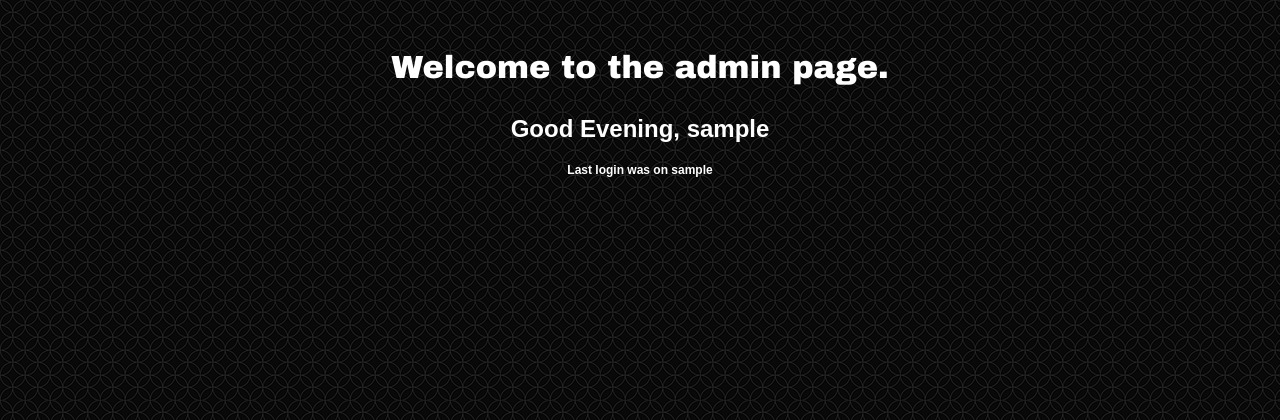
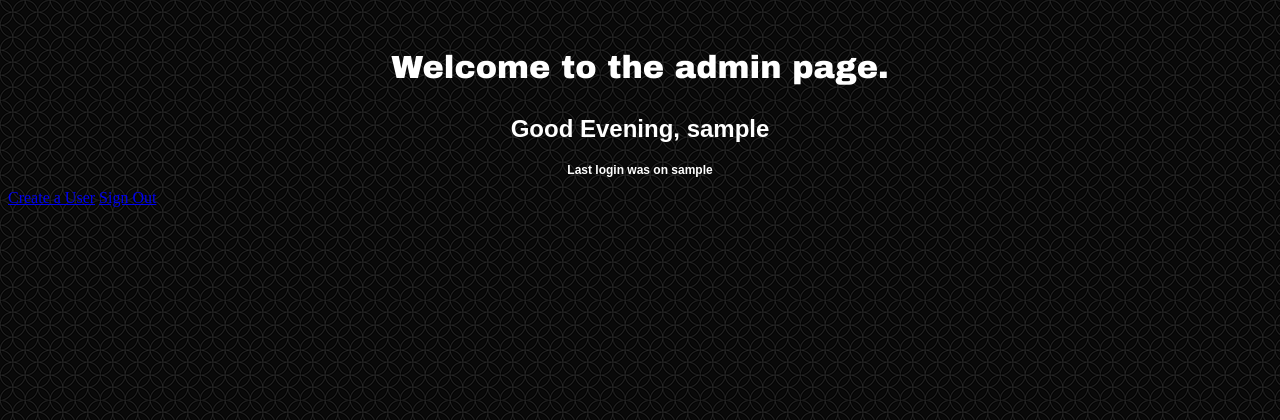
Before and after one commit to zcarreon/userProject, a PHP site: page /admin/admin_index.php in a window 1280 px wide. Shown: the top 420 px of the page. Run offline with PHP 8.4, Linux system fonts and the light colour scheme; the visitor is signed in with stand-in values (Sample User, id 1).

Commit message:
inclass stuff almost done

```diff
--- a/admin/admin_index.php
+++ b/admin/admin_index.php
@@ -2,6 +2,7 @@
   //ini_set('display_errors',1); //for MAC
   //error_reporting(E_ALL);
   require_once('phpscripts/config.php');
+  confim_logged_in();
 ?>
 <!doctype html>
 <html>
@@ -24,5 +25,7 @@
     }
     echo "<h3>Last login was on {$_SESSION['user_date']}</h3>";
   ?>
+  <a href="admin_createuser.php">Create a User</a>
+  <a href="phpscripts/caller.php?caller_id=logout">Sign Out</a>
 </body>
 </html>
--- a/admin/admin_usercreate.php
+++ b/admin/admin_usercreate.php
@@ -9,7 +9,7 @@
     $email = trim($_POST["email"]);
     $userLV = $_POST["userLV"];
     if(empty($userLV)){
-      $message = "Please select a user level.";
+      $message = "<h3>Please select a user level.</h3>";
     }else{
       $result = createUser($fname, $username, $password, $email, $userLV);
       $message = $result;
@@ -30,7 +30,7 @@
       echo $message;
     }
   ?>
-  <form action="admin_createuser.php" method="post">
+  <form action="admin_usercreate.php" method="post">
     <input type="text" name="fname" placeholder="First Name" value="<?php if(!empty($fname)){echo $fname;}?>">
     <input type="text" name="username" placeholder="Username" value="<?php if(!empty($username)){echo $username;}?>">
     <input type="text" name="password" placeholder="Password" value="<?php if(!empty($password)){echo $password;}?>">
@@ -40,6 +40,7 @@
       <option value="1">Web Admin</option>
       <option value="2">Web Master</option>
     </select>
+    <br>
     <input type="submit" name="submit" value="Create User">
   </form>
 </body>
--- a/admin/phpscripts/caller.php
+++ b/admin/phpscripts/caller.php
@@ -3,7 +3,7 @@
   require_once("config.php");
   if(isset($_GET["caller_id"])){
     $dir = $_GET["caller_id"];
-    if($dir == "Logout") {
+    if($dir == "logout") {
       logged_out();
     }else{
       echo "Caller id was passed incorrectly.";
--- a/admin/phpscripts/config.php
+++ b/admin/phpscripts/config.php
@@ -2,6 +2,6 @@
 	require_once('functions.php');
 	require_once('read.php');
 	require_once('login.php');
+	require_once('sessions.php');
 	require_once('user.php');
-	require_once('sessions.php');
 ?>
--- a/admin/phpscripts/sessions.php
+++ b/admin/phpscripts/sessions.php
@@ -6,4 +6,9 @@
       redirect_to("admin_login.php");
     }
   }
+
+  function logged_out() {
+    session_destroy();
+    redirect_to("../admin_login.php");
+  }
 ?>
--- a/admin/phpscripts/user.php
+++ b/admin/phpscripts/user.php
@@ -1,12 +1,12 @@
 <?php
   function createUser($fname, $username, $password, $email, $userLV){
     include("connect.php");
-    $userString = "INSERT INTO tbl_user VALUES(NULL, '{$fname}', '{$username}', '{$password}', '{$email}', {$userLV})";
+    $userString = "INSERT INTO tbl_user VALUES(NULL, '{$fname}', '{$username}', '{$password}', '{$email}', DEFAULT, '{$userLV}', 'no')";
     $userQuery = mysqli_query($link, $userString);
     if($userQuery){
       redirect_to("admin_index.php");
     }else{
-      $message = "There was a problem registering this user. Please contact Emergency Services.";
+      $message = "<h3>There was a problem registering this user. Please contact Emergency Services.</h3>";
       return $message;
     }
     mysqli_close($link);
```
